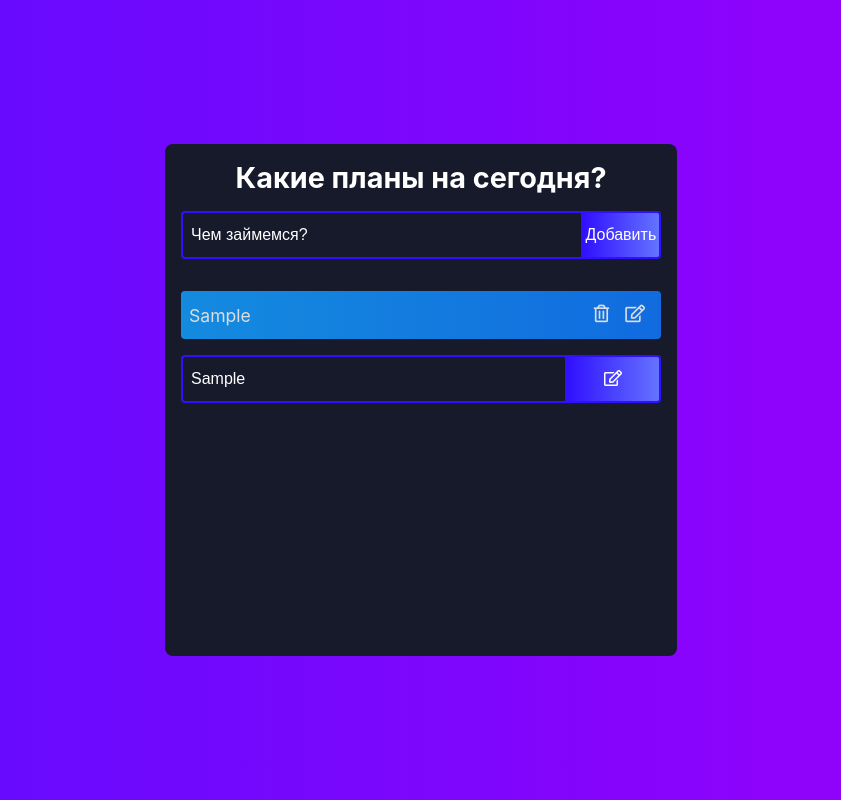
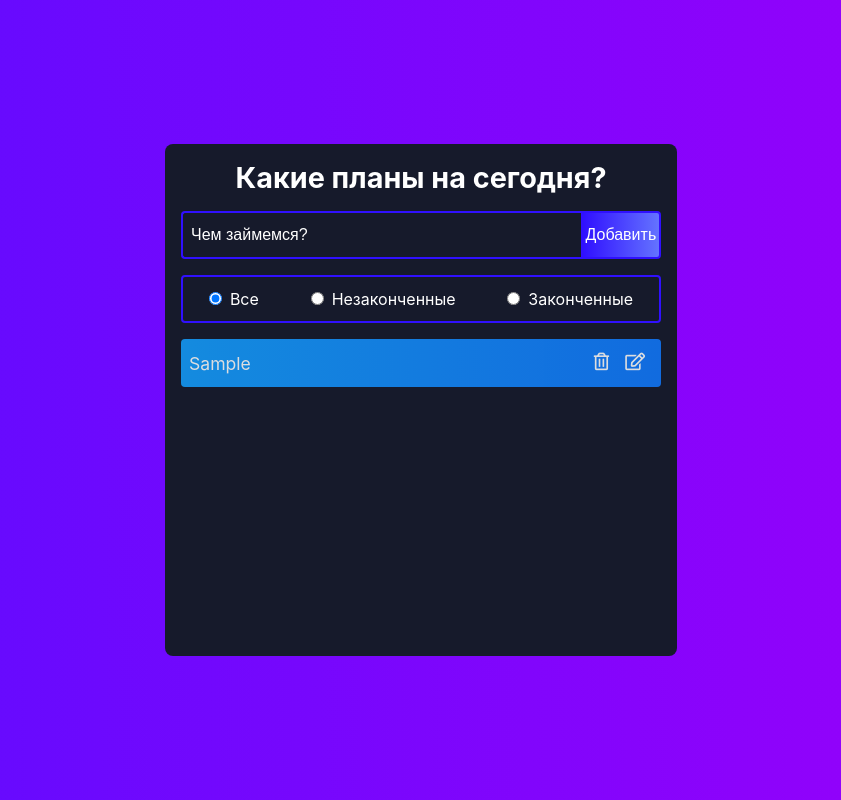
Before and after one commit to AntonM87/ToDo, a React (Create React App) app: page / in a window 1280 px wide. Both pictures are taken after typing "Sample" into the empty fields and a click on the button "Добавить". Shown: the whole page, without its empty margins (219-1060 px from the left). Built offline with nearby package versions, Linux system fonts and the light colour scheme.

Commit message:
добавил панель фильтров

```diff
--- a/src/App.jsx
+++ b/src/App.jsx
@@ -1,11 +1,12 @@
 import { useState, useEffect } from "react";
 import Task from "./layout/Task";
+import Filters from "./layout/Filters";
 import "./App.scss";
 
 function App() {
   const todoStorage = JSON.parse(localStorage.getItem("todos")) || [];
   const [todos, setToDos] = useState(todoStorage);
-  // const [todos, setToDos] = useState([]);
+  const [filter, setFilter] = useState("all");
 
   useEffect(() => {
     localStorage.setItem("todos", JSON.stringify(todos));
@@ -36,7 +37,32 @@ function App() {
     setToDos([...todos]);
   };
 
-  const taskList = todos.map(({ id, text, complited }, index) => (
+  const filterHandler = (e) => {
+    setFilter(e.target.value);
+  };
+
+  const unfinishedFilter = (todos) =>
+    todos.filter(({ complited }) => !complited);
+
+  const finishedFilter = (todos) => todos.filter(({ complited }) => complited);
+
+  const filteredTodos = () => {
+    let result;
+    switch (filter) {
+      case "unfinished":
+        result = unfinishedFilter(todos);
+        break;
+      case "finished":
+        result = finishedFilter(todos);
+        break;
+      default:
+        result = todos;
+        break;
+    }
+    return result;
+  };
+
+  const taskList = filteredTodos().map(({ id, text, complited }, index) => (
     <Task
       id={id}
       key={id}
@@ -55,6 +81,7 @@ function App() {
         <input name="todo-input" type="text" placeholder="Чем займемся?" />
         <button type="submit">Добавить</button>
       </form>
+      <Filters filterHandler={filterHandler} />
       <div className="todo-container">{taskList}</div>
     </div>
   );
--- a/src/App.scss
+++ b/src/App.scss
@@ -130,7 +130,7 @@ html {
           cursor: pointer;
         }
         .todo-container {
-          margin: $margin1rem;
+          margin: 0.1rem $margin1rem $margin1rem $margin1rem;
           display: flex;
           flex-direction: column;
           justify-content: stretch;
@@ -138,7 +138,7 @@ html {
           max-height: auto;
           color: white;
           .todo {
-            margin-top: $margin1rem;
+            margin-top: 1rem;
             border-radius: $border-radius;
             height: $height;
             width: 100%;
@@ -152,6 +152,9 @@ html {
             cursor: pointer;
             opacity: 0.85;
             transition: all linear 0.2s;
+            &:nth-child(1) {
+              margin-top: 0;
+            }
             &:hover {
               opacity: 1;
               transform: scale(1.01);
@@ -193,8 +196,6 @@ html {
           }
           form {
             input {
-              margin-top: 1rem;
-
               padding-left: 0.5rem;
               height: 3rem;
               width: 80%;
--- /dev/null
+++ b/src/Styles/Filters.scss
@@ -0,0 +1,22 @@
+.filters {
+  height: 3rem;
+  margin: 1rem;
+  padding-top: 0.75rem;
+  padding-bottom: 1rem;
+  border: 0.15rem solid #3010ff;
+  border-radius: 0.25rem;
+  form {
+    display: flex;
+    flex-direction: row;
+    justify-content: space-around;
+    align-items: center;
+    label {
+      color: white;
+      cursor: pointer;
+      input {
+        margin-right: 0.5rem;
+        cursor: inherit;
+      }
+    }
+  }
+}
--- /dev/null
+++ b/src/layout/Filters.jsx
@@ -0,0 +1,30 @@
+import "../Styles/Filters.scss";
+function Filters({ filterHandler }) {
+  return (
+    <>
+      <div className="filters">
+        <form action="#" onChange={filterHandler}>
+          <label>
+            <input
+              defaultChecked={true}
+              type="radio"
+              name="filter"
+              value="all"
+            />
+            Все
+          </label>
+          <label>
+            <input type="radio" name="filter" value="unfinished" />
+            Незаконченные
+          </label>
+          <label>
+            <input type="radio" name="filter" value="finished" />
+            Законченные
+          </label>
+        </form>
+      </div>
+    </>
+  );
+}
+
+export default Filters;
--- a/src/layout/Task.jsx
+++ b/src/layout/Task.jsx
@@ -7,14 +7,29 @@ function Task({ id, text, complitedStatus, index, deletItem, editItem }) {
 
   const className = complited ? "complited" : null;
 
-  // const task = () => {};
+  const editTask = () => {
+    return (
+      <form
+        onSubmit={(e) => {
+          editItem(index, e.target[0].value);
+          setEditMode(!editMode);
+          setComplit(false);
+          e.preventDefault();
+        }}
+      >
+        <input
+          value={inputValue}
+          onChange={(e) => setInputValue(e.target.value)}
+        />
+        <button type="submit">
+          <i className="far fa-edit"></i>
+        </button>
+      </form>
+    );
+  };
 
-  // const taskEdit = (e) => {
-
-  // };
-
-  return (
-    <>
+  const showTask = () => {
+    return (
       <div
         onClick={() => {
           setComplit(!complited);
@@ -26,27 +41,18 @@ function Task({ id, text, complitedStatus, index, deletItem, editItem }) {
         </div>
         <div>
           <i onClick={() => deletItem(id)} className="far fa-trash-alt" />
-          <i className="far fa-edit"></i>
+          <i
+            onClick={() => {
+              setEditMode(!editMode);
+              console.log(editMode);
+            }}
+            className="far fa-edit"
+          ></i>
         </div>
       </div>
+    );
+  };
 
-      <form
-        onSubmit={(e) => {
-          editItem(index, e.target[0].value);
-          // setEditMode(false);
-          // setComplit(false);
-          e.preventDefault();
-        }}
-      >
-        <input
-          value={inputValue}
-          onChange={(e) => setInputValue(e.target.value)}
-        />
-        <button type="submit">
-          <i className="far fa-edit"></i>
-        </button>
-      </form>
-    </>
-  );
+  return <>{editMode ? editTask() : showTask()}</>;
 }
 export default Task;
```
